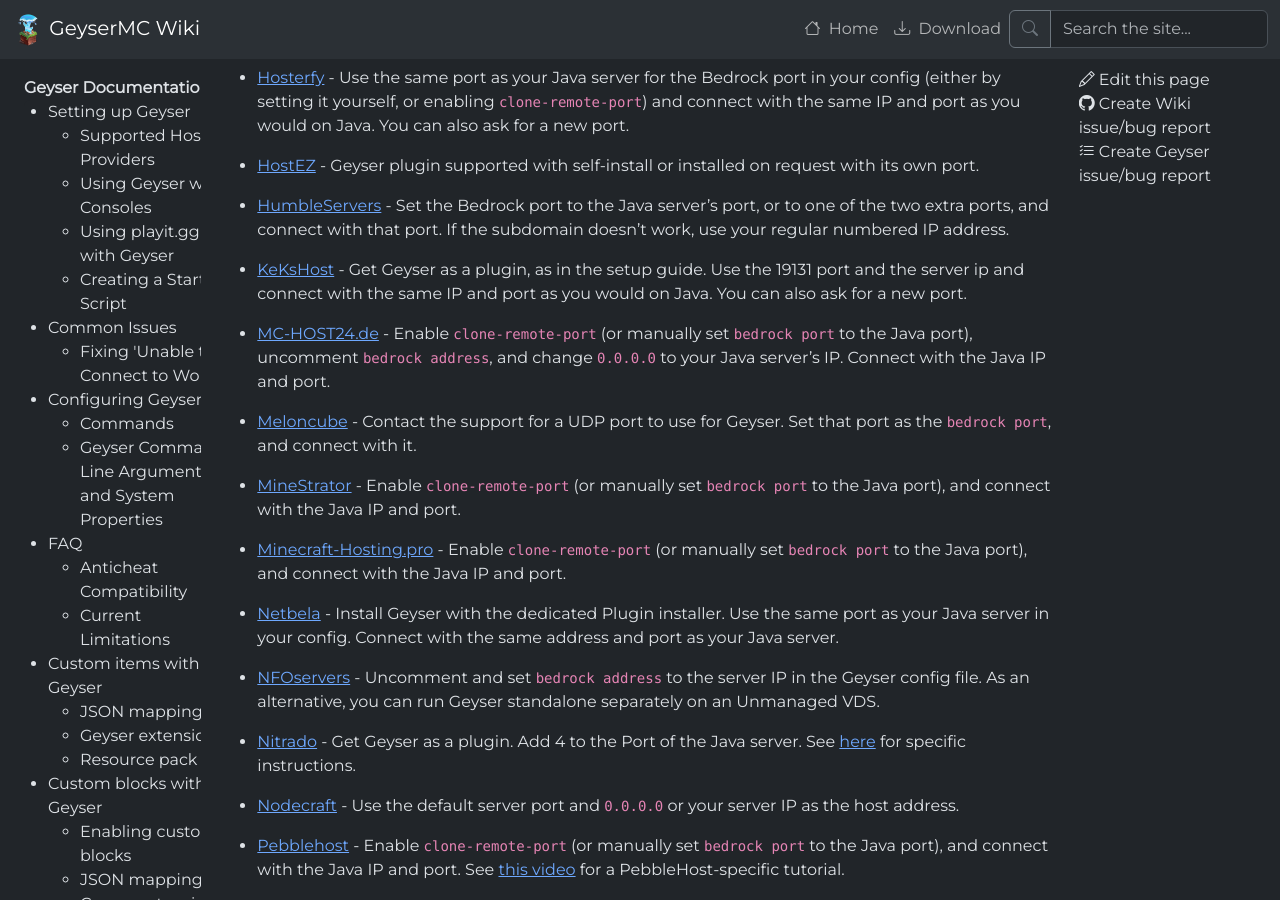
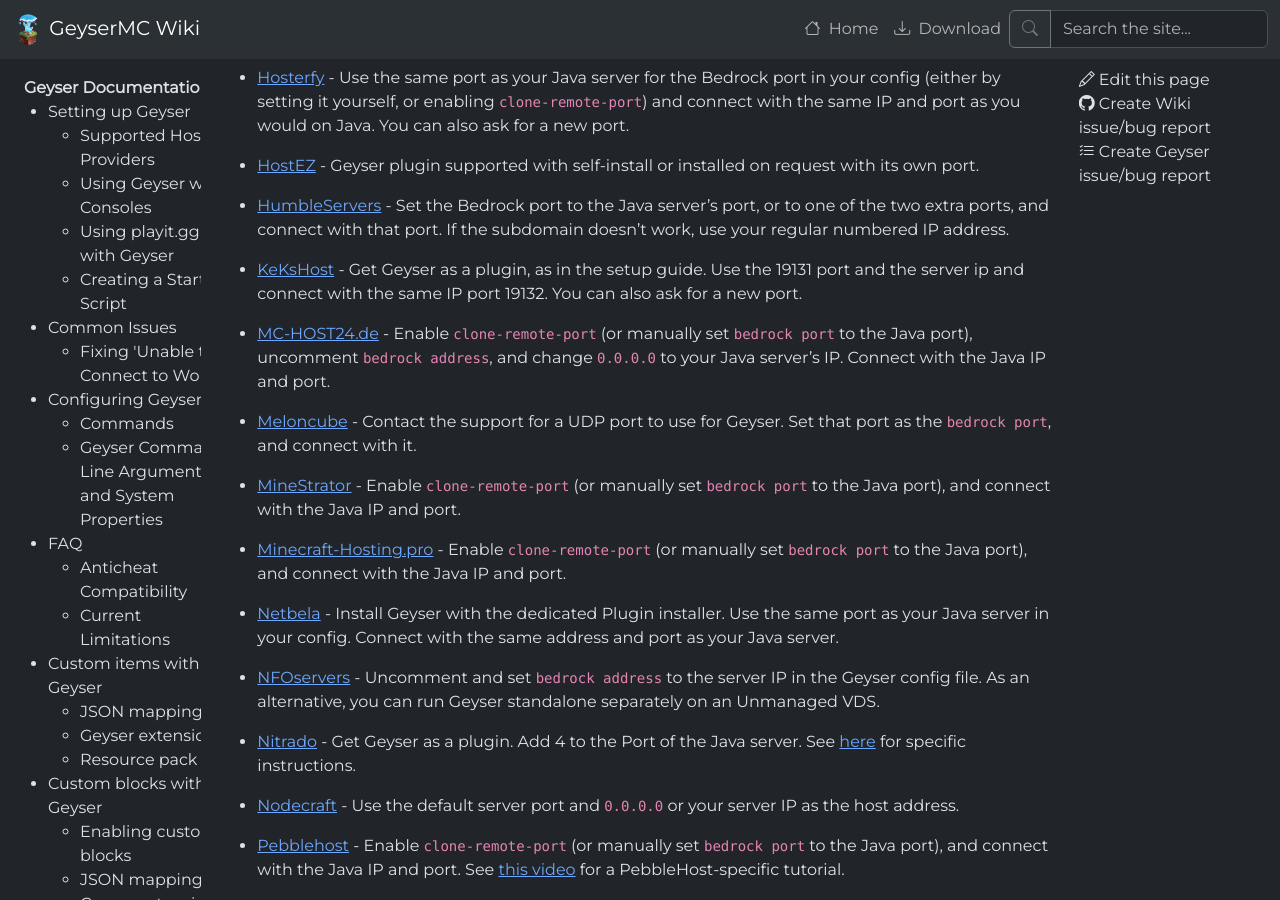
Before and after one commit to GeyserMC/GeyserWiki, a Jekyll site: the page built from _docs/geyser/supported-hosting-providers.md, in a window 1280 px wide and 900 px high, scrolled down 3783 px. Built offline with Jekyll 4.4.1, drawn with Linux system fonts in a browser that asks for light colours.

Commit message:
Update providers.json

```diff
--- a/_data/providers.json
+++ b/_data/providers.json
@@ -252,7 +252,7 @@
     {
       "name": "KeKsHost",
       "url": "https://kekshost.com/en/",
-      "description": "Get Geyser as a plugin, as in the setup guide. Use the 19131 port and the server ip and connect with the same IP and port as you would on Java. You can also ask for a new port."
+      "description": "Get Geyser as a plugin, as in the setup guide. Use the 19131 port and the server ip and connect with the same IP port 19132. You can also ask for a new port."
     },
     {
       "name": "MC-HOST24.de",
```
